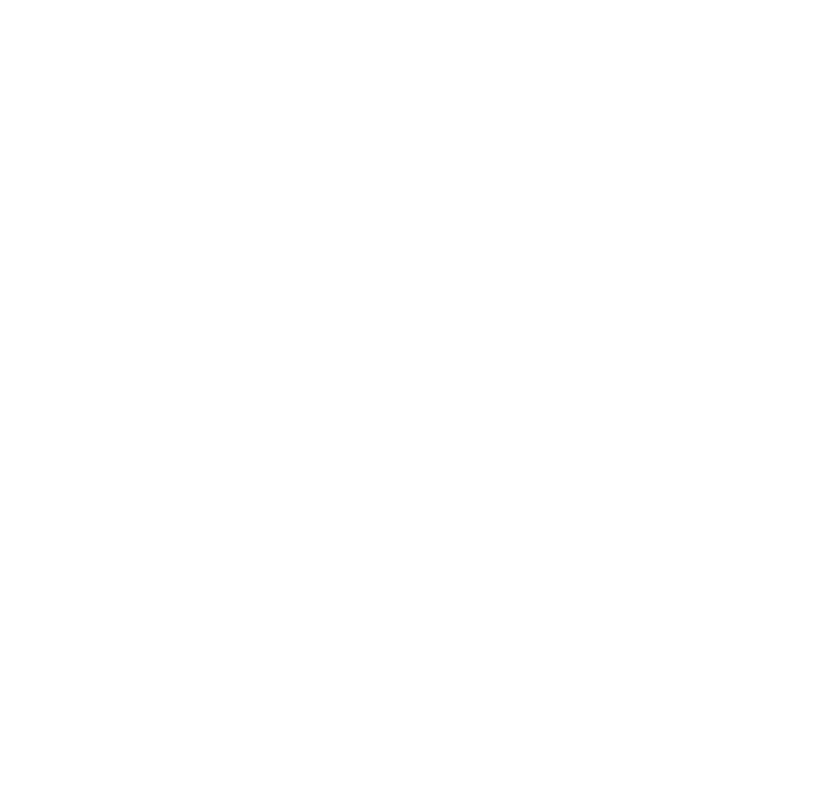
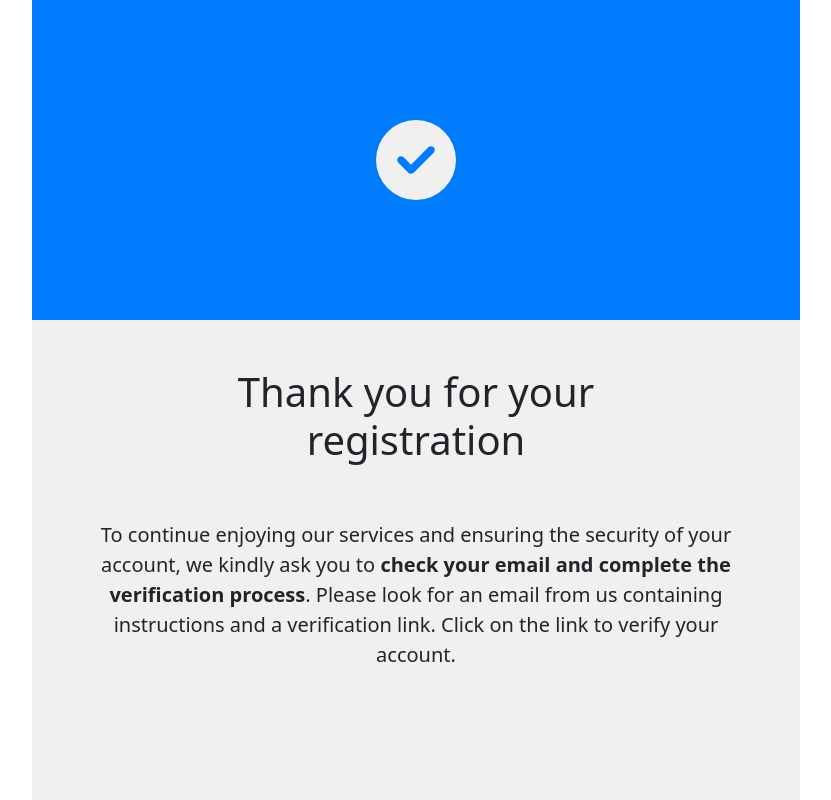
Before and after one commit to SachinKhatri53/messenger-clone, a React (Create React App) app: page /RegistrationSuccess in a window 1280 px wide. Before the commit this address had no page. Shown: the whole page, without its empty margins (224-1055 px from the left). Built offline with nearby package versions, Linux system fonts and the light colour scheme.

Commit message:
fix: registration process

```diff
--- a/src/App.css
+++ b/src/App.css
@@ -269,3 +269,27 @@
   padding: 20px;
   background-color: #f0f0f0;
 }
+
+/* Registration Success */
+.registration--success{
+  padding-inline: 20vw;
+
+}
+.registration--success .upper{
+height: 40vh;
+background-color: #007bff;
+
+}
+.registration--success .upper .check--icon{
+  font-size: 80px;
+  color: #f0f0f0;
+}
+.registration--success .lower{
+  height: 60vh;
+  background-color: #f0f0f0;
+}
+@media screen and (max-width: 600px) {
+  .registration--success{
+    padding-inline: 0;
+  }
+}
--- a/src/App.js
+++ b/src/App.js
@@ -4,6 +4,7 @@
 import Chat from "./components/Chat";
 import UpdateUser from "./components/UpdateUser";
 import Register from "./components/Register"
+import RegistrationSuccess from "./components/RegistrationSuccess";
 
 
 function App() {
@@ -16,6 +17,7 @@
         <Route path="/Chat" element={<Chat />} />
         <Route path="/UpdateUser" element={<UpdateUser />} />
         <Route path="/Register" element={<Register />} />
+        <Route path="/RegistrationSuccess" element={<RegistrationSuccess />} />
       </Routes>
     </>
   );
--- a/src/components/Home.js
+++ b/src/components/Home.js
@@ -33,9 +33,7 @@
       if (error) {
         setError(error.message);
       } else {
-        console.log(data.user.user_metadata.display_name)
-        // navigate("/Chat");
-        handleRedirect(data)
+        handleRedirect(data);
       }
     } catch (error) {
       setError(error.message);
@@ -44,14 +42,29 @@
     }
   };
 
-  const handleRedirect = (data) => {
-    if(data && !data.user.user_metadata.display_name){
+  const handleRedirect = async (data) => {
+    // if(data && !data.user.user_metadata.display_name){
+    console.log("handle redirect ", data.user.id);
+    if (data && await checkUserExists(data.user.id)) {
+      navigate("/Chat")
+    } else {
       navigate("/UpdateUser");
     }
-    else{
-      navigate("/Chat")
+  };
+
+  const checkUserExists = async (id) => {
+    const { data, error } = await supabase
+      .from("users")
+      .select("*")
+      .eq("user_id", id);
+    console.log("data check user exists: ", id);
+    if (error) {
+      console.log(error);
+      return false;
     }
-  }
+    console.log(data && data.length > 0)
+    return data && data.length > 0;
+  };
 
   return (
     <>
--- a/src/components/Register.js
+++ b/src/components/Register.js
@@ -9,8 +9,9 @@
   const [error, setError] = React.useState(null);
   const [formData, setFormData] = React.useState(null);
   const [loading, setLoading] = React.useState(false);
+
   const handleFormData = (event) => {
-    setError(null)
+    setError(null);
     const { name, value } = event.target;
     setFormData((prevData) => {
       return {
@@ -19,7 +20,39 @@
       };
     });
   };
-  console.log(formData);
+
+  const checkEmailExists = async (email) => {
+    console.log(email);
+    const { data, error } = await supabase
+      .from("users")
+      .select("*")
+      .eq("email", email);
+    if (error) {
+      setError(error.message);
+      return false;
+    }
+    console.log("data: ", data)
+    return data && data.length > 0;
+  };
+
+  const signUpUser = async () => {
+    const emailExists = await checkEmailExists(formData.email);
+    if (emailExists) {
+      setError("Email already exists.");
+    } else {
+      console.log("emailExists: ", emailExists);
+      let { data, error } = await supabase.auth.signUp({
+        email: formData.email,
+        password: formData.password,
+      });
+      if (error) {
+        setError(error.message);
+        console.log("Failed handleRegistration", error.message);
+      } else {
+        console.log("Successful handleRegistration", data);
+      }
+    }
+  };
 
   const handleRegistration = async (e) => {
     e.preventDefault();
@@ -35,23 +68,12 @@
         !formData.confirmPassword.trim()
       ) {
         setError("Fields cannot be empty");
-      }
-      else{
-        if(formData.password !== formData.confirmPassword){
-            setError("Passwords do not match")
+      } else {
+        if (formData.password !== formData.confirmPassword) {
+          setError("Passwords do not match");
         }
-        // let { data, error } = await supabase.auth.signUp({
-        //     email: formData.email,
-        //     password: formData.password,
-        //   });
-        //   if (error) {
-        //     setError(error.message);
-        //     console.log("Failed handleRegistration", error.message);
-        //   } else {
-        //     console.log("Successful handleRegistration", data);
-        //     console.log("User id:", data.user.id)
-        //   }
-        console.log("Looks ok")
+        signUpUser();
+        console.log("Looks ok");
       }
     } catch (error) {
       console.log(error.message);
@@ -60,27 +82,13 @@
     }
   };
 
-  const createUserProfile = async (userId) => {
-    let { data, error } = await supabase
-      .from("users")
-      .insert([
-        {
-          user_id: userId,
-          profile_image:
-            "https://images.unsplash.com/photo-1494790108377-be9c29b29330?q=80&w=1887&auto=format&fit=crop&ixlib=rb-4.0.3&ixid=M3wxMjA3fDB8MHxwaG90by1wYWdlfHx8fGVufDB8fHx8fA%3D%3D",
-        },
-      ])
-      .select();
-    if (error) {
-      console.log("Failed createUserProfile", error);
-    } else {
-      console.log("Create User Profile function invoked successfully");
-      console.log(data);
-    }
+  const handleRedirect = () => {
+    navigate("/");
   };
 
   return (
     <>
+      {loading && <Loading />}
       <div className="register d-flex justify-content-center flex-column align-items-center">
         <img src="../images/logo.png" alt="" />
         <p className="fs-2">Connect with your favorite people.</p>
@@ -89,7 +97,6 @@
           onSubmit={handleRegistration}
         >
           <div className="home--form">
-            {loading && <Loading />}
             {error && <span className="text-danger text-center">{error}</span>}
             <div className="form-group mb-3">
               <input
@@ -123,6 +130,16 @@
             Register
           </button>
         </form>
+        <hr />
+        <p>
+          Already have an account ?
+          <button
+            className="border-0 bg-transparent text-primary text-decoration-underline"
+            onClick={handleRedirect}
+          >
+            Login here
+          </button>
+        </p>
       </div>
       <div className="footer d-flex justify-content-center align-items-center ">
         <ul className="list-inline">
--- /dev/null
+++ b/src/components/RegistrationSuccess.js
@@ -0,0 +1,21 @@
+import { FontAwesomeIcon } from "@fortawesome/react-fontawesome";
+import { faCircleCheck } from "@fortawesome/free-solid-svg-icons";
+export default function RegistraionSuccess() {
+  return (
+    <div className="registration--success">
+      <div className="upper d-flex justify-content-center align-items-center">
+        <FontAwesomeIcon className="check--icon" icon={faCircleCheck} />
+      </div>
+      <div className="lower d-flex flex-column p-5">
+        <h1 className="text-center">Thank you for your<br/>registration</h1>
+        <p className="text-center mt-5 fs-5">
+          To continue enjoying our services and ensuring the security of your
+          account, we kindly ask you to <span className="fw-bold">check your email and complete the
+          verification process</span>. Please look for an email from us containing
+          instructions and a verification link. Click on the link to verify your
+          account.
+        </p>
+      </div>
+    </div>
+  );
+}
--- a/src/components/UpdateUser.js
+++ b/src/components/UpdateUser.js
@@ -150,7 +150,6 @@
   return (
     <>
       {loading && <Loading />}
-      <div>Update User: {user && user.email}</div>
       <div className="update--user d-flex justify-content-center flex-column align-items-center">
         <div className="update--user--inner  d-flex justify-content-center flex-column align-items-center">
           <FontAwesomeIcon
```
